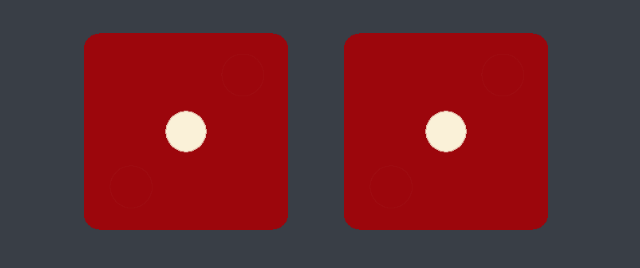
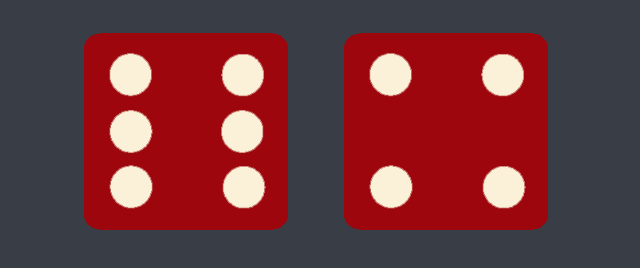
Before and after one commit to craigea92/the-dom-project, a plain HTML site: page index.html in a window 1280 px wide. Shown: the part 302-570 px from the top of the page, without its empty margins (324-964 px from the left). Drawn offline with Linux system fonts and the light colour scheme.

Commit message:
Added random number generation linked to dice images for player 1 and player 2

```diff
--- a/index.html
+++ b/index.html
@@ -13,12 +13,12 @@
 
     <div class="dice">
       <p>Player 1</p>
-      <img class="img1" src="images/dice1.png">
+      <img class="img1" src="images/dice6.png">
     </div>
 
     <div class="dice">
       <p>Player 2</p>
-      <img class="img2" src="images/dice1.png">
+      <img class="img2" src="images/dice6.png">
     </div>
   </div>
 
--- a/index.js
+++ b/index.js
@@ -0,0 +1,17 @@
+// Player 1 Dice
+let randomNumber1 = Math.floor(Math.random() * 6) + 1; //1-6
+
+let randomDiceImage = "images/dice" + randomNumber1 + ".png"; //dice1 - dice6.png
+
+let image1 = document.querySelectorAll("img")[0]
+
+image1.setAttribute("src", randomDiceImage)
+
+// Player 2 Dice
+let randomNumber2 = Math.floor(Math.random() * 6) + 1; //1-6
+
+let randomDiceImage2 = "images/dice" + randomNumber2 + ".png" //dice1 - dice6.png
+
+let image2 = document.querySelectorAll("img")[1]
+
+image2.setAttribute("src", randomDiceImage2)
```
